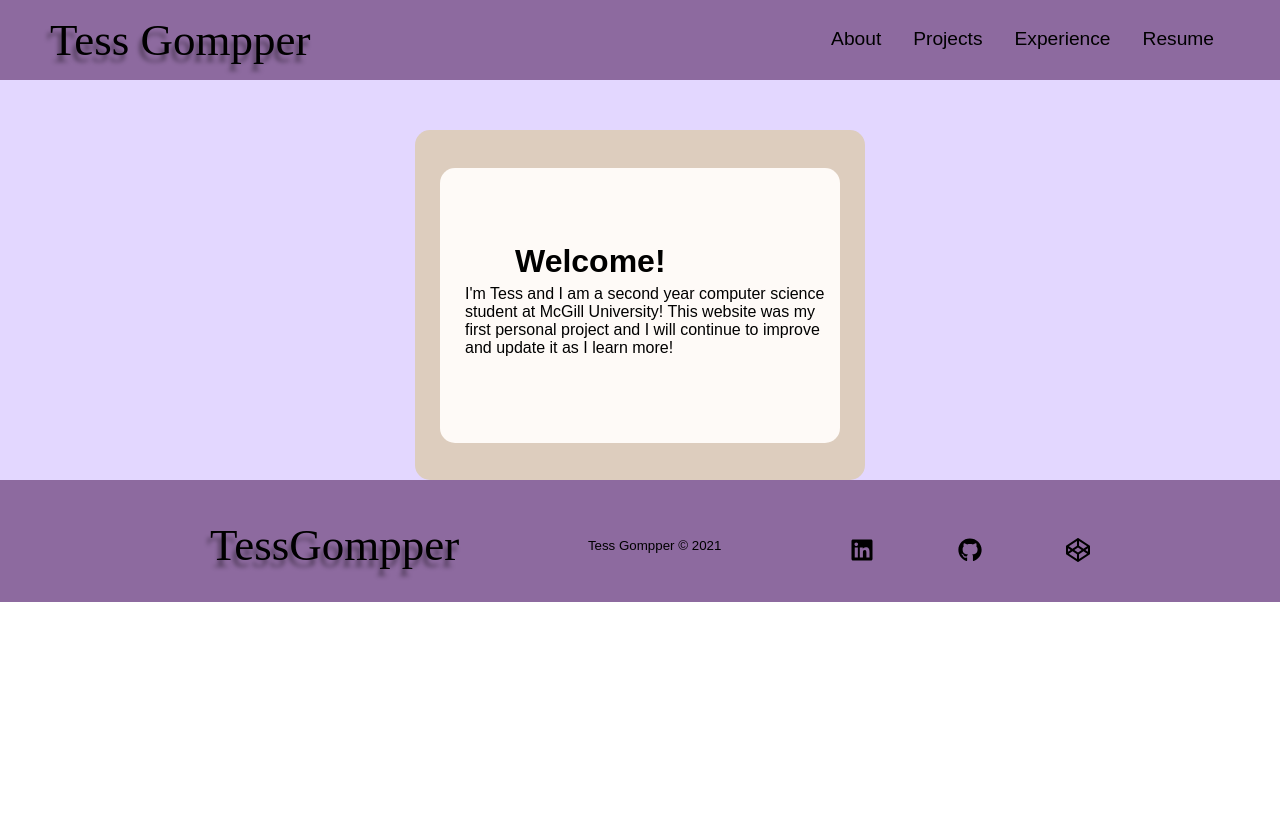
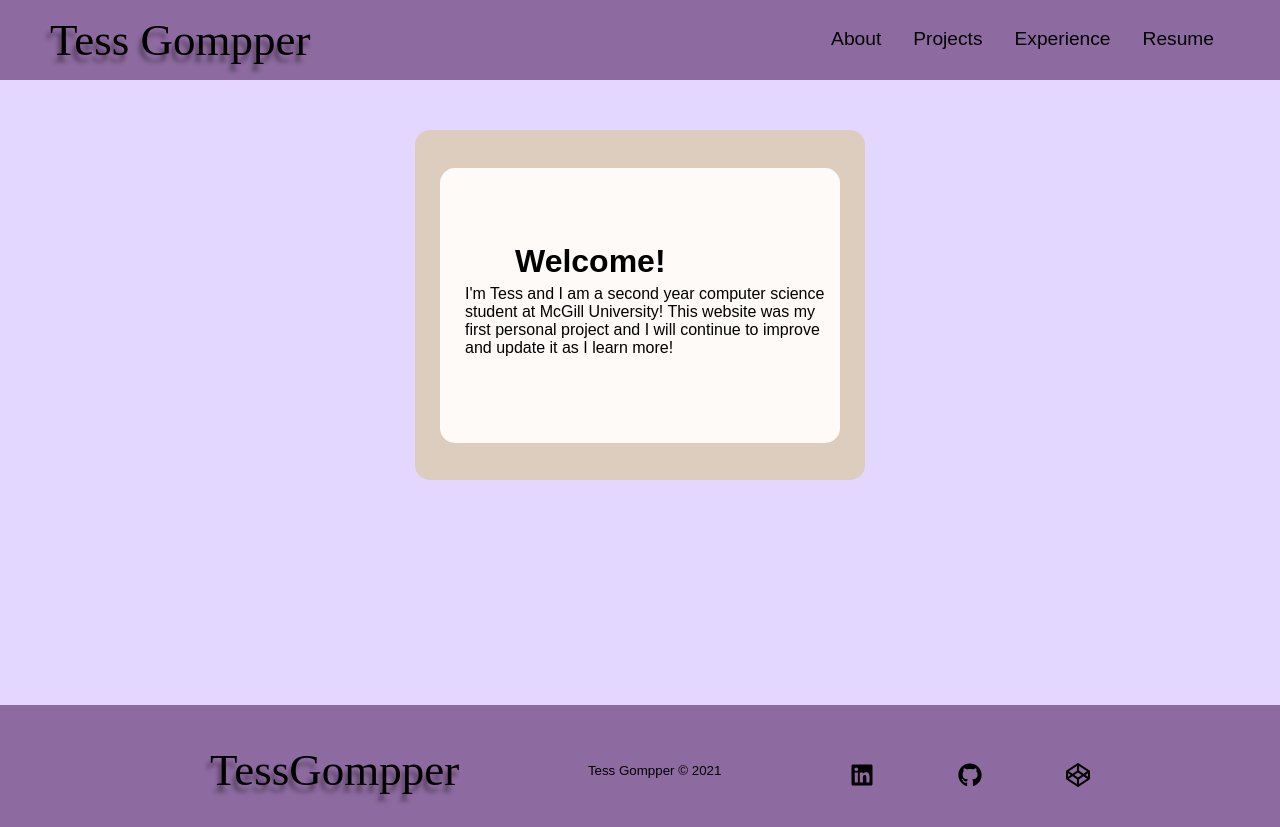
Before and after one commit to tgompper1/myWebsite, a React (Create React App) app: page / in a window 1280 px wide. Before the commit the page ends 800 px from the top, so only its background shows below. Built offline with nearby package versions, Linux system fonts and the light colour scheme.

Commit message:
fix home sizing

```diff
--- a/src/components/pages/Home/Home.css
+++ b/src/components/pages/Home/Home.css
@@ -1,6 +1,6 @@
 .homebubble__container{
     background-color: #e3d7ff;
-    height:auto;
+    height: 625px;
     justify-content: center;
     display:flex;
     padding-top: 50px;
```
